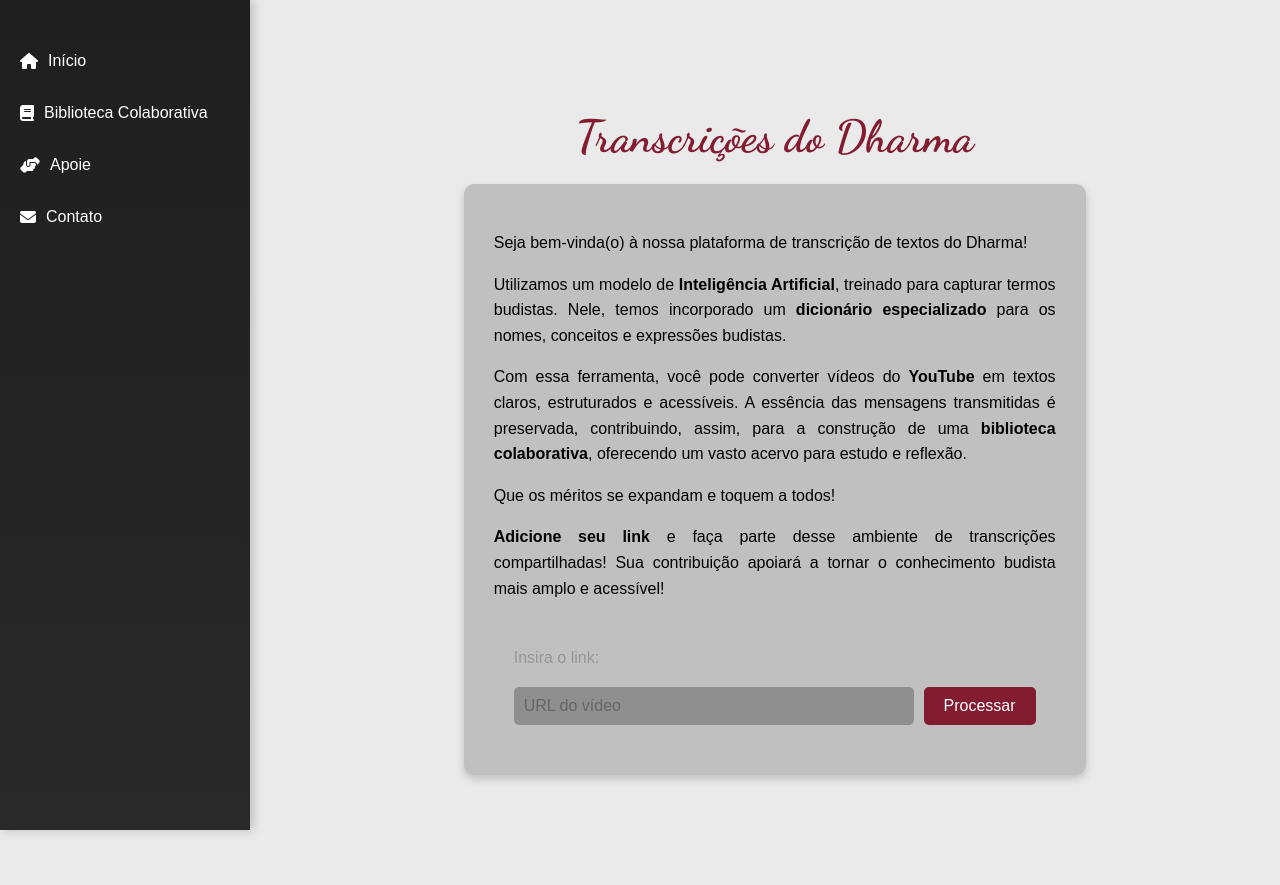
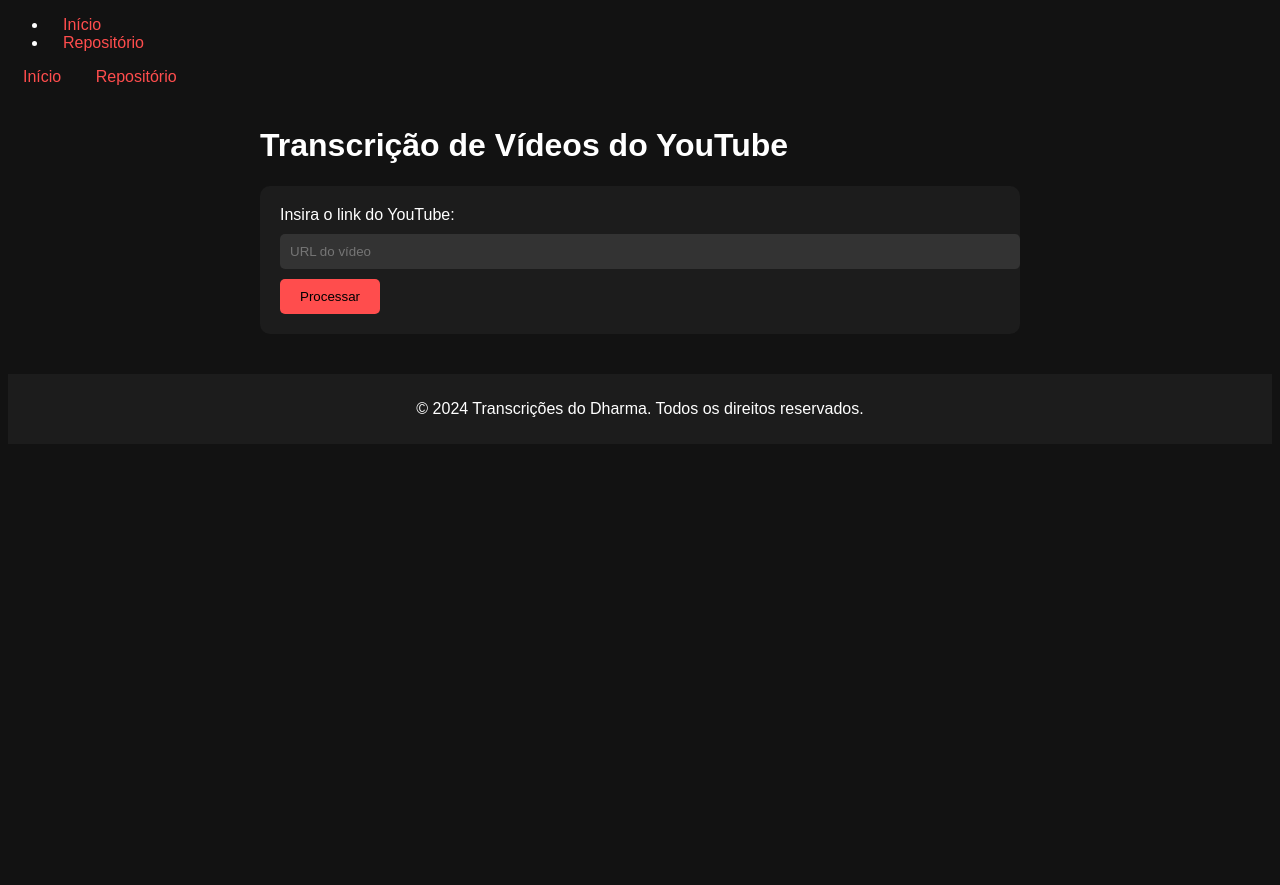
Before and after one commit to d-error/dharma-transcriptions, a Flask app: page / in a window 1280 px wide. After the commit the page ends 417 px from the top, so only its background shows below. Run offline with Flask 3, Linux system fonts and the light colour scheme.

Commit message:
Revert "frontend"
This reverts commit d0cb6a96b10bf822ecaa94245282aab50ffb42c7.

```diff
--- a/static/css/style.css
+++ b/static/css/style.css
@@ -1,151 +1,67 @@
-/* Geral */
 body {
-    margin: 0;
+    background-color: #121212;
+    color: #fff;
     font-family: Arial, sans-serif;
-    background-color: #ebeaea;
-    color: #020202;
-    display: flex;
 }
 
-/* Sidebar */
-.sidebar {
-    width: 250px;
-    height: 100vh;
-    background: linear-gradient(180deg, #1f1f1f, #292929);
-    color: #fff;
-    position: fixed;
-    top: 0;
-    left: 0;
-    overflow-y: auto;
-    display: flex;
-    flex-direction: column;
-    align-items: center;
-    padding-top: 30px;
-    box-shadow: 3px 0 10px rgba(0, 0, 0, 0.2);
-    z-index: 1000;
+header nav a {
+    color: #ff4d4d;
+    text-decoration: none;
+    margin: 0 15px;
 }
 
-.sidebar ul {
-    list-style: none;
-    padding: 0;
-    margin: 0;
-    width: 100%;
+header nav a:hover {
+    color: #e60000;
+    text-decoration: underline;
 }
 
-.sidebar ul li {
-    width: 100%;
-    margin: 10px 0;
+header nav a:focus {
+    outline: 2px dashed #ff4d4d;
+    outline-offset: 4px;
 }
 
-.sidebar ul li a {
-    display: flex;
-    align-items: center;
-    gap: 10px;
-    padding: 12px 20px;
-    color: #fff;
-    text-decoration: none;
-    font-size: 1rem;
-    border-radius: 5px;
-    transition: background-color 0.3s ease, transform 0.2s ease;
+.container {
+    padding: 20px;
+    max-width: 800px;
+    margin: 0 auto;
+    width: 100%;
+    box-sizing: border-box;
 }
 
-.sidebar ul li a:hover {
-    background-color: #831C31;
-    transform: translateX(5px);
+form {
+    background-color: #1c1c1c;
+    padding: 20px;
+    border-radius: 10px;
 }
 
-/* Conteúdo Principal */
-main {
-    margin-left: 15%;
-    padding: 42px;
-    padding-top: 2px;
-    width: calc(100% - 250px);
-    box-sizing: border-box;
-    display: flex;
-    flex-direction: column;
-    align-items: center;
+form input[type="text"] {
+    width: 100%;
+    padding: 10px;
+    margin: 10px 0;
+    border: none;
+    border-radius: 5px;
+    background-color: #333;
+    color: #fff;
 }
 
-/* Título */
-h1 {
-    text-align: center;
-    font-family: 'Dancing Script', cursive;
-    font-size: 2.8rem;
-    margin-bottom: 20px;
-    color: #831C31;
-}
-
-/* Caixa de Conteúdo */
-.content-box {
-    background-color: #c0c0c0;
-    padding: 30px;
-    border-radius: 10px;
-    max-width: 800px;
-    width: 100%;
-    box-shadow: 0 4px 8px #c0c0c0;
-    margin-bottom: 30px;
-}
-
-/* Parágrafos */
-.content-box p {
-    margin-bottom: 15px;
-    line-height: 1.6;
-    font-size: 1rem;
-    text-align: justify;
-}
-
-/* Formulário Integrado */
-.content-box form {
-    margin-top: 5%;
-    background-color: #c0c0c0;
-    padding: 20px;
-    border-radius: 10px;
-    display: flex;
-    align-items: center;
-    justify-content: center;
-    gap: 10px;
-    flex-wrap: wrap;
-}
-
-.content-box form label {
-    width: 100%;
-    text-align: left;
-    margin-bottom: 10px;
-    font-size: 1rem;
-    color: #979696;
-}
-
-.content-box form input[type="text"] {
-    flex: 1;
-    min-width: 70%;
-    padding: 10px;
-    border: none;
-    border-radius: 5px;
-    background-color: #8f8f8f; /* Cinza claro */
-    color: #000; /* Texto preto */
-    font-size: 1rem;
-}
-
-.content-box form input[type="text"]::placeholder {
-    color: #666; /* Cinza escuro para o placeholder */
-}
-
-.content-box form button {
-    background-color: #831C31;
-    color: #fff; /* Texto  */
+form button {
+    background-color: #ff4d4d;
     padding: 10px 20px;
     border: none;
     border-radius: 5px;
-    font-size: 1rem;
     cursor: pointer;
     transition: background-color 0.3s ease;
 }
 
-.content-box form button:hover {
-    background-color: #831C31;
+form button:hover {
+    background-color: #e60000;
 }
 
-/* Status */
+form button:focus {
+    outline: 2px dashed #ff4d4d;
+    outline-offset: 4px;
+}
+
 #status {
     margin-top: 20px;
     padding: 10px;
@@ -156,38 +72,10 @@
     display: none;
 }
 
-/* Links Pós-Processamento */
-#links {
+footer {
+    text-align: center;
     margin-top: 20px;
-    text-align: center;
+    padding: 10px;
+    background-color: #1c1c1c;
+    color: #fff;
 }
-
-#links a {
-    display: block;
-    margin: 5px 0;
-    color: #831C31;
-    text-decoration: none;
-    font-size: 1rem;
-}
-
-links a:hover {
-    text-decoration: underline;
-}
-
-/* Estilos para Apoie */
-main {
-    padding: 40px 5%;
-    text-align: center;
-}
-
-.support-section {
-    margin-top: 30px;
-}
-
-.support-button {
-    background-color: #831C31;
-    color: #fff;
-    padding: 10px 20px;
-    border: none;
-    border-radius: 5px;
-}
--- a/templates/base.html
+++ b/templates/base.html
@@ -5,23 +5,23 @@
     <meta name="viewport" content="width=device-width, initial-scale=1.0">
     <title>{% block title %}Transcrição de Vídeos{% endblock %}</title>
     <link rel="stylesheet" href="{{ url_for('static', filename='css/style.css') }}">
-    <link href="https://fonts.googleapis.com/css2?family=Dancing+Script:wght@400;700&display=swap" rel="stylesheet">
-    <link rel="stylesheet" href="https://cdnjs.cloudflare.com/ajax/libs/font-awesome/6.5.1/css/all.min.css">
 </head>
 <body>
     <header>
-        <nav class="sidebar">
+        <nav>
             <ul>
-                <li><a href="{{ url_for('home') }}"><i class="fas fa-home"></i> Início</a></li>
-                <li><a href="{{ url_for('repository') }}"><i class="fas fa-book"></i> Biblioteca Colaborativa</a></li>
-                <li><a href="{{ url_for('apoie') }}"><i class="fas fa-hands-helping"></i> Apoie</a></li>
-                <li><a href="#"><i class="fas fa-envelope"></i> Contato</a></li>
+                <li><a href="{{ url_for('home') }}">Início</a></li>
+                <li><a href="{{ url_for('repository') }}">Repositório</a></li>
             </ul>
+            <a href="/">Início</a>
+            <a href="/repository">Repositório</a>
         </nav>
     </header>
     <main>
         {% block content %}{% endblock %}
     </main>
-
+    <footer>
+        <p>© 2024 Transcrições do Dharma. Todos os direitos reservados.</p>
+    </footer>
 </body>
 </html>
--- a/templates/index.html
+++ b/templates/index.html
@@ -1,78 +1,55 @@
 <!-- templates/index.html -->
 {% extends 'base.html' %}
 
-
 {% block content %}
-<main>
-    <h1>Transcrições do Dharma</h1>
-    <div class="content-box">
-        <p>
-            Seja bem-vinda(o) à nossa plataforma de transcrição de textos do Dharma!
-        </p>
-        <p>
-            Utilizamos um modelo de <strong>Inteligência Artificial</strong>, treinado para capturar termos budistas. Nele, temos incorporado um <strong>dicionário especializado</strong> para os nomes, conceitos e expressões budistas.
-        </p>
-        <p>
-            Com essa ferramenta, você pode converter vídeos do <strong>YouTube</strong> em textos claros, estruturados e acessíveis. A essência das mensagens transmitidas é preservada, contribuindo, assim, para a construção de uma <strong>biblioteca colaborativa</strong>, oferecendo um vasto acervo para estudo e reflexão.
-        </p>
-        <p>
-            Que os méritos se expandam e toquem a todos!
-        </p>
-        <p>
-            <strong>Adicione seu link</strong> e faça parte desse ambiente de transcrições compartilhadas!
-            Sua contribuição apoiará a tornar o conhecimento budista mais amplo e acessível!
-        </p>
-
-        <!-- Formulário Integrado -->
-        <form id="youtube-form" onsubmit="processVideo(event)">
-            <label for="youtube-url">Insira o link:</label>
-            <input type="text" id="youtube-url" name="youtube_url" placeholder="URL do vídeo" required>
-            <button type="submit">Processar</button>
-        </form>
-
-        <div id="status"></div>
-        <div id="links" style="display: none;">
-            <a id="audio-link" href="#" download>Baixar Áudio</a>
-            <a id="transcript-link" href="#" download>Baixar Transcrição</a>
-            <a id="subtitle-link" href="#" download>Baixar Legendas</a>
-        </div>
+<div class="container">
+    <h1>Transcrição de Vídeos do YouTube</h1>
+    <form id="youtube-form" onsubmit="processVideo(event)">
+        <label for="youtube_url">Insira o link do YouTube:</label>
+        <input type="text" id="youtube-url" name="youtube_url" placeholder="URL do vídeo" required>
+        <button type="submit">Processar</button>
+    </form>
+    <div id="status" style="margin-top: 20px; color: white;"></div>
+    <div id="links" style="display: none; margin-top: 20px;">
+        <a id="audio-link" href="#" download style="display: block; margin-bottom: 10px;">Baixar Áudio</a>
+        <a id="transcript-link" href="#" download style="display: block; margin-bottom: 10px;">Baixar Transcrição</a>
+        <a id="subtitle-link" href="#" download style="display: block;">Baixar Legendas</a>
     </div>
-</main>
+</div>
 {% endblock %}
-
-
-
 
 <script>
     function processVideo(event) {
-        event.preventDefault();
+        event.preventDefault(); // Previne o envio tradicional do formulário
         const youtubeUrl = document.getElementById("youtube-url").value;
         const statusDiv = document.getElementById("status");
         const linksDiv = document.getElementById("links");
 
         statusDiv.textContent = "Processando o vídeo. Aguarde...";
-        linksDiv.style.display = "none";
+        linksDiv.style.display = "none"; // Oculta os links enquanto processa
 
         fetch("/process", {
             method: "POST",
-            headers: { "Content-Type": "application/json" },
+            headers: {
+                "Content-Type": "application/json"
+            },
             body: JSON.stringify({ youtube_url: youtubeUrl })
         })
         .then(response => response.json())
         .then(data => {
             if (data.success) {
-                statusDiv.textContent = "Processamento concluído!";
+                statusDiv.textContent = "Processamento concluído! Links disponíveis abaixo:";
                 document.getElementById("audio-link").href = data.audio_file;
                 document.getElementById("transcript-link").href = data.transcript_file;
                 document.getElementById("subtitle-link").href = data.subtitle_file;
-                linksDiv.style.display = "block";
+                linksDiv.style.display = "block"; // Exibe os links
             } else {
                 statusDiv.textContent = "Erro: " + data.error;
             }
         })
         .catch(error => {
-            statusDiv.textContent = "Erro ao processar.";
-            console.error(error);
+            statusDiv.textContent = "Erro ao processar o vídeo. Tente novamente.";
+            console.error("Erro ao processar o vídeo:", error);
         });
     }
 </script>
--- a/templates/repository.html
+++ b/templates/repository.html
@@ -2,7 +2,7 @@
 
 {% block content %}
 <div class="container">
-    <h1>Biblioteca Colaborativa</h1>
+    <h1>Repositório de Transcrições</h1>
     <ul>
         {% for id, title in transcriptions %}
         <li>
```
Also changed, not shown: templates/apoie.html (deleted, +0 -36 lines).
